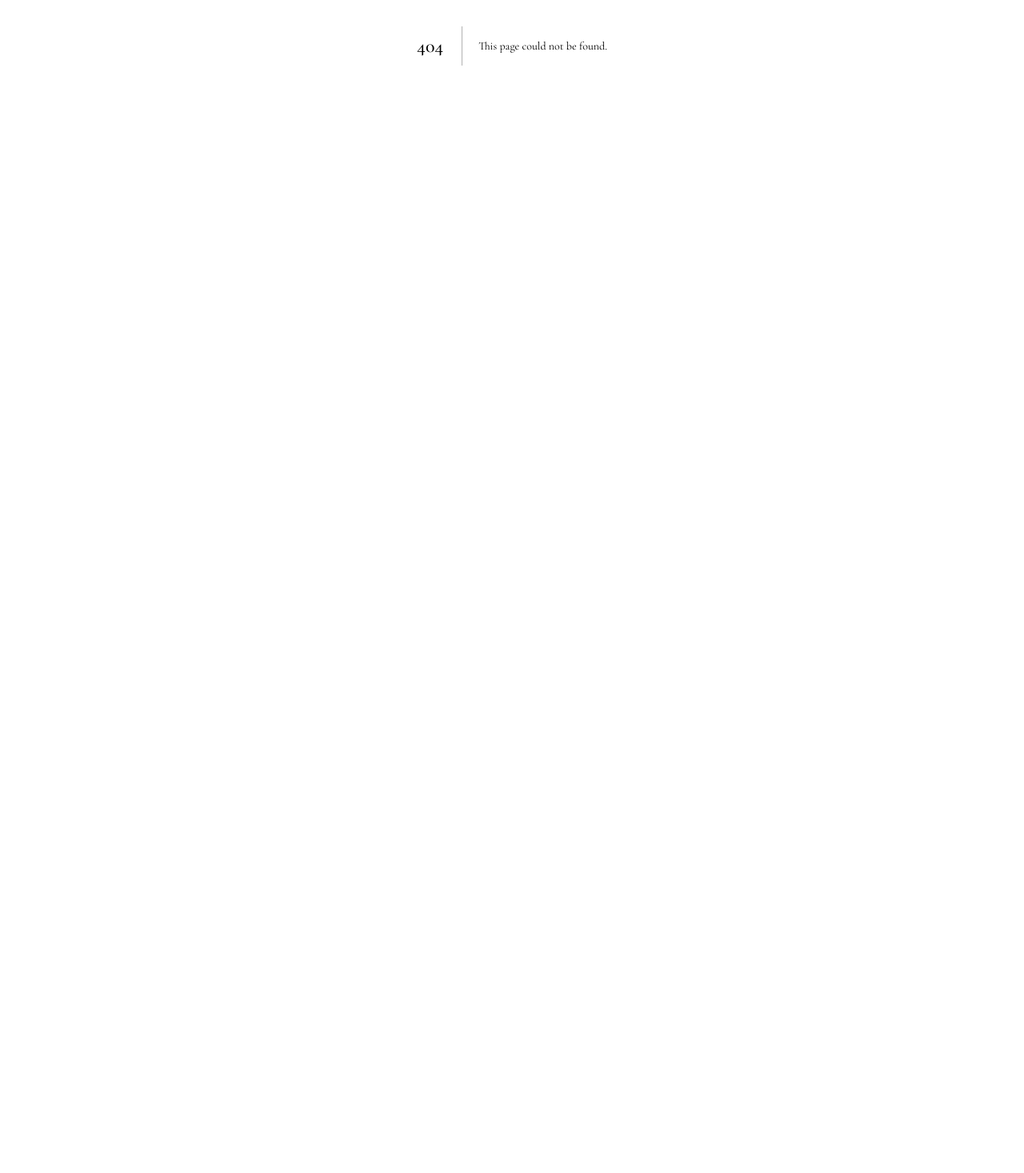
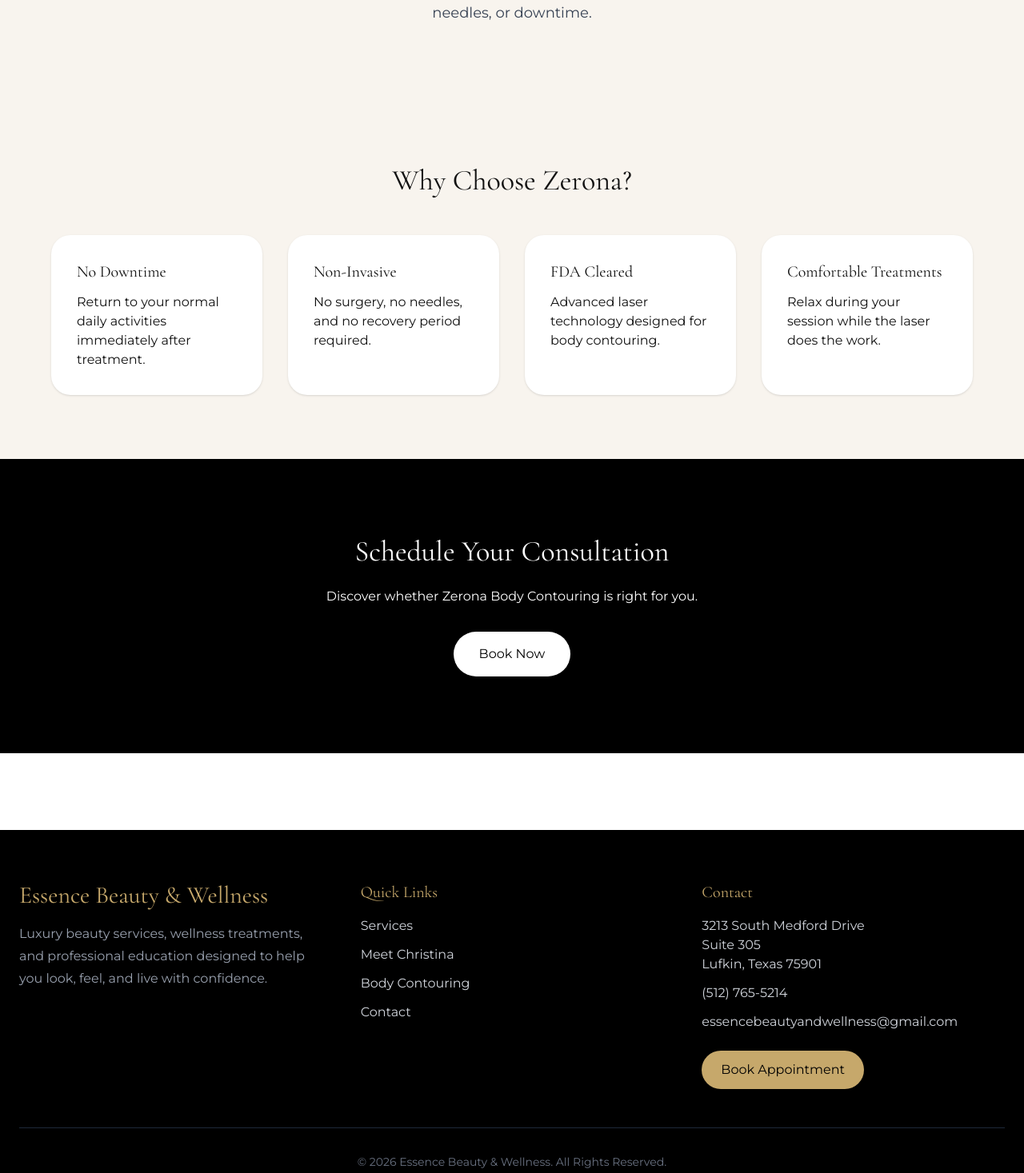
Before and after one commit to Cdubb919/essence-beauty-wellness, a Next.js app: page /body-contouring in a window 1280 px wide. Before the commit this address had no page. Shown: the part 343-1810 px from the top of the page at 80% size. Before the commit the page ends 800 px from the top, so only its background shows below. Built offline with nearby package versions, Linux system fonts and the light colour scheme.

Commit message:
Fixed homepage structure and booking links

```diff
--- /dev/null
+++ b/app/body-contouring/page.tsx
@@ -0,0 +1,86 @@
+export default function BodyContouringPage() {
+  return (
+    <main className="bg-[#F8F4EE] text-[#111111]">
+
+      {/* HERO */}
+      <section className="py-24 px-6 text-center">
+        <p className="uppercase tracking-[0.3em] text-sm mb-4 text-[#C6A86B]">
+          Non-Invasive Body Contouring
+        </p>
+
+        <h1 className="text-5xl md:text-7xl mb-6">
+          Zerona Body Contouring
+        </h1>
+
+        <p className="max-w-3xl mx-auto text-lg text-gray-700">
+          Reduce stubborn fat, contour your body, and feel more confident
+          without surgery, needles, or downtime.
+        </p>
+      </section>
+
+      {/* BENEFITS */}
+      <section className="py-20 px-6">
+        <div className="max-w-6xl mx-auto">
+
+          <h2 className="text-4xl text-center mb-12">
+            Why Choose Zerona?
+          </h2>
+
+          <div className="grid md:grid-cols-2 lg:grid-cols-4 gap-8">
+
+            <div className="bg-white p-8 rounded-3xl shadow-sm">
+              <h3 className="text-xl mb-3">No Downtime</h3>
+              <p>
+                Return to your normal daily activities immediately after treatment.
+              </p>
+            </div>
+
+            <div className="bg-white p-8 rounded-3xl shadow-sm">
+              <h3 className="text-xl mb-3">Non-Invasive</h3>
+              <p>
+                No surgery, no needles, and no recovery period required.
+              </p>
+            </div>
+
+            <div className="bg-white p-8 rounded-3xl shadow-sm">
+              <h3 className="text-xl mb-3">FDA Cleared</h3>
+              <p>
+                Advanced laser technology designed for body contouring.
+              </p>
+            </div>
+
+            <div className="bg-white p-8 rounded-3xl shadow-sm">
+              <h3 className="text-xl mb-3">Comfortable Treatments</h3>
+              <p>
+                Relax during your session while the laser does the work.
+              </p>
+            </div>
+
+          </div>
+        </div>
+      </section>
+
+      {/* CTA */}
+      <section className="py-24 px-6 bg-black text-white text-center">
+        <h2 className="text-4xl mb-6">
+          Schedule Your Consultation
+        </h2>
+
+        <p className="max-w-2xl mx-auto mb-8">
+          Discover whether Zerona Body Contouring is right for you.
+        </p>
+
+        <a
+          href="https://lashessence.square.site"
+          target="_blank"
+          rel="noopener noreferrer"
+          className="inline-block px-8 py-4 bg-white text-black rounded-full"
+        >
+          Book Now
+        </a>
+      </section>
+
+    </main>
+
+  );
+}
--- a/app/layout.tsx
+++ b/app/layout.tsx
@@ -1,6 +1,8 @@
 import type { Metadata } from "next";
 import "./globals.css";
 import { Cormorant_Garamond, Montserrat } from "next/font/google";
+import Navbar from "@/components/Navbar";
+import Footer from "@/components/Footer";
 
 const cormorant = Cormorant_Garamond({
   subsets: ["latin"],
@@ -28,7 +30,11 @@
       <body
         className={`${cormorant.variable} ${montserrat.variable} min-h-full`}
       >
+        <Navbar />
+
         {children}
+
+        <Footer />
       </body>
     </html>
   );
--- a/app/page.tsx
+++ b/app/page.tsx
@@ -1,11 +1,9 @@
-import Navbar from "@/components/Navbar";
 import Image from "next/image";
+import Link from "next/link";
 
 export default function Home() {
   return (
     <>
-      <Navbar />
-
       <main className="bg-[#F8F4EE] text-[#111111]">
         {/* HERO */}
         <section className="min-h-[90vh] flex items-center px-6 py-20">
@@ -28,13 +26,21 @@
               </p>
 
               <div className="flex flex-wrap gap-4">
-                <button className="px-8 py-4 bg-black text-white rounded-full hover:opacity-90 transition">
+                <a
+                  href="https://book.squareup.com/appointments/bc52e454-dae1-4f17-9202-978a3354bf21/location/V38TF6VCY7BP3/services?buttonTextColor=ffffff&color=000000&locale=en&referrer=so"
+                  target="_blank"
+                  rel="noopener noreferrer"
+                  className="px-8 py-4 bg-black text-white rounded-full hover:opacity-90 transition inline-block"
+                >
                   Book Appointment
-                </button>
+                </a>
 
-                <button className="px-8 py-4 border border-black rounded-full hover:bg-black hover:text-white transition">
+                <a
+                  href="#services"
+                  className="px-8 py-4 border border-black rounded-full hover:bg-black hover:text-white transition inline-block"
+                >
                   Explore Services
-                </button>
+                </a>
               </div>
             </div>
 
@@ -51,7 +57,6 @@
             </div>
           </div>
         </section>
-
         {/* SERVICES */}
         <section id="services" className="py-24 px-6">
           <div className="max-w-7xl mx-auto">
@@ -60,40 +65,61 @@
             <p className="text-center text-gray-600 mb-16">
               Beauty, wellness, and education all under one roof.
             </p>
-
             <div className="grid md:grid-cols-2 lg:grid-cols-4 gap-8">
-              <div className="bg-white p-8 rounded-3xl shadow-sm">
+              <a
+                href="https://lashessence.square.site/lash-services"
+                target="_blank"
+                rel="noopener noreferrer"
+                className="block"
+              >
+                <div className="bg-white p-8 rounded-3xl shadow-sm hover:shadow-lg transition cursor-pointer h-full">
                   <h3 className="text-2xl mb-4">Lash Extensions</h3>
                   <p className="text-gray-600">
                     Customized lash artistry designed to enhance your natural
                     beauty.
                   </p>
                 </div>
+              </a>
 
-              <div className="bg-white p-8 rounded-3xl shadow-sm">
+              <a
+                href="https://lashessence.square.site/lash-services"
+                target="_blank"
+                rel="noopener noreferrer"
+                className="block"
+              >
+                <div className="bg-white p-8 rounded-3xl shadow-sm hover:shadow-lg transition cursor-pointer h-full">
                   <h3 className="text-2xl mb-4">Lash Lift & Tint</h3>
                   <p className="text-gray-600">
                     A low-maintenance way to achieve darker, lifted lashes.
                   </p>
                 </div>
+              </a>
 
-              <div className="bg-white p-8 rounded-3xl shadow-sm">
+              <a
+                href="https://lashessence.square.site/airbrush-tanning"
+                target="_blank"
+                rel="noopener noreferrer"
+                className="block"
+              >
+                <div className="bg-white p-8 rounded-3xl shadow-sm hover:shadow-lg transition cursor-pointer h-full">
                   <h3 className="text-2xl mb-4">Airbrush Tanning</h3>
                   <p className="text-gray-600">
                     Beautiful, natural-looking color without UV exposure.
                   </p>
                 </div>
+              </a>
 
-              <div className="bg-white p-8 rounded-3xl shadow-sm">
+              <Link href="/body-contouring">
+                <div className="bg-white p-8 rounded-3xl shadow-sm hover:shadow-lg transition cursor-pointer h-full">
                   <h3 className="text-2xl mb-4">Body Contouring</h3>
                   <p className="text-gray-600">
                     Non-invasive Zerona treatments with no downtime.
                   </p>
                 </div>
+              </Link>
             </div>
           </div>
         </section>
-
         {/* MEET CHRISTINA */}
         <section id="about" className="py-24 px-6 bg-white">
           <div className="max-w-7xl mx-auto grid lg:grid-cols-2 gap-16 items-center">
@@ -135,6 +161,65 @@
             </div>
           </div>
         </section>
+        {/* WHY CHOOSE US */}
+        <section className="py-24 px-6 bg-[#F8F4EE]">
+          <div className="max-w-7xl mx-auto">
+            <div className="text-center mb-16">
+              <p className="uppercase tracking-[0.3em] text-sm mb-4 text-[#C6A86B]">
+                Why Choose Us
+              </p>
+
+              <h2 className="text-5xl mb-6">Beauty, Wellness & Education</h2>
+
+              <p className="max-w-3xl mx-auto text-lg text-gray-700">
+                More than a beauty studio — we're committed to helping you look,
+                feel, and live with confidence through personalized services,
+                advanced technology, and professional education.
+              </p>
+            </div>
+            <div className="grid md:grid-cols-2 lg:grid-cols-4 gap-8">
+              <div className="bg-white p-8 rounded-3xl shadow-sm text-center">
+                <h3 className="text-4xl mb-4">6+</h3>
+                <p className="font-medium mb-2">Years in Business</p>
+                <p className="text-gray-600">
+                  Now proudly serving East Texas with trusted beauty and
+                  wellness services.
+                </p>
+              </div>
+
+              <div className="bg-white p-8 rounded-3xl shadow-sm text-center">
+                <h3 className="text-4xl mb-4">10+</h3>
+                <p className="font-medium mb-2">
+                  Years Beauty Industry Experience
+                </p>
+                <p className="text-gray-600">
+                  Over a decade of hands-on experience helping clients look and
+                  feel their best.
+                </p>
+              </div>
+
+              <div className="bg-white p-8 rounded-3xl shadow-sm text-center">
+                <h3 className="text-4xl mb-4">1000s</h3>
+                <p className="font-medium mb-2">Client Appointments</p>
+                <p className="text-gray-600">
+                  Thousands of beauty, tanning, and wellness appointments
+                  successfully completed.
+                </p>
+              </div>
+
+              <div className="bg-white p-8 rounded-3xl shadow-sm text-center">
+                <h3 className="text-4xl mb-4">🎓</h3>
+                <p className="font-medium mb-2">
+                  Professional Training Programs
+                </p>
+                <p className="text-gray-600">
+                  Hands-on education designed to help aspiring beauty
+                  professionals succeed.
+                </p>
+              </div>
+            </div>
+          </div>
+        </section>
 
         {/* TRAINING */}
         <section id="training" className="py-24 px-6">
@@ -164,7 +249,6 @@
             </div>
           </div>
         </section>
-
         {/* CONTACT */}
         <section id="contact" className="py-24 px-6 bg-white text-center">
           <h2 className="text-4xl mb-6">Contact Us</h2>
@@ -181,7 +265,6 @@
 
           <p className="text-gray-600">essencebeautyandwellness@gmail.com</p>
         </section>
-
         {/* CTA */}
         <section className="py-24 px-6 bg-black text-white text-center">
           <h2 className="text-4xl mb-6">Ready to Invest in Yourself?</h2>
@@ -191,9 +274,14 @@
             Essence Beauty & Wellness experience.
           </p>
 
-          <button className="px-8 py-4 bg-white text-black rounded-full">
+          <a
+            href="https://book.squareup.com/appointments/bc52e454-dae1-4f17-9202-978a3354bf21/location/V38TF6VCY7BP3/services?buttonTextColor=ffffff&color=000000&locale=en&referrer=so"
+            target="_blank"
+            rel="noopener noreferrer"
+            className="px-8 py-4 bg-white text-black rounded-full inline-block"
+          >
             Book Now
-          </button>
+          </a>
         </section>
       </main>
     </>
--- /dev/null
+++ b/components/Footer.tsx
@@ -0,0 +1,82 @@
+export default function Footer() {
+return ( <footer className="bg-black text-white mt-24"> <div className="max-w-7xl mx-auto px-6 py-16"> <div className="grid md:grid-cols-3 gap-12"> <div> <h3 className="text-3xl mb-4 text-[#C6A86B]">
+Essence Beauty & Wellness </h3>
+
+        <p className="text-gray-400 leading-7">
+          Luxury beauty services, wellness treatments, and professional
+          education designed to help you look, feel, and live with
+          confidence.
+        </p>
+      </div>
+
+      <div>
+        <h4 className="text-xl mb-4 text-[#C6A86B]">Quick Links</h4>
+
+        <ul className="space-y-3 text-gray-300">
+          <li>
+            <a href="#services" className="hover:text-white transition">
+              Services
+            </a>
+          </li>
+
+          <li>
+            <a href="#about" className="hover:text-white transition">
+              Meet Christina
+            </a>
+          </li>
+
+          <li>
+            <a
+              href="/body-contouring"
+              className="hover:text-white transition"
+            >
+              Body Contouring
+            </a>
+          </li>
+
+          <li>
+            <a href="#contact" className="hover:text-white transition">
+              Contact
+            </a>
+          </li>
+        </ul>
+      </div>
+
+      <div>
+        <h4 className="text-xl mb-4 text-[#C6A86B]">Contact</h4>
+
+        <p className="text-gray-300 mb-3">
+          3213 South Medford Drive
+          <br />
+          Suite 305
+          <br />
+          Lufkin, Texas 75901
+        </p>
+
+        <p className="text-gray-300 mb-3">(512) 765-5214</p>
+
+        <p className="text-gray-300 mb-6 break-all">
+          essencebeautyandwellness@gmail.com
+        </p>
+
+        <a
+          href="https://book.squareup.com/appointments/bc52e454-dae1-4f17-9202-978a3354bf21/location/V38TF6VCY7BP3/services?buttonTextColor=ffffff&color=000000&locale=en&referrer=so"
+          target="_blank"
+          rel="noopener noreferrer"
+          className="inline-block bg-[#C6A86B] text-black px-6 py-3 rounded-full hover:opacity-90 transition"
+        >
+          Book Appointment
+        </a>
+      </div>
+    </div>
+
+    <div className="border-t border-gray-800 mt-12 pt-8 text-center text-gray-500 text-sm">
+      © {new Date().getFullYear()} Essence Beauty & Wellness. All Rights
+      Reserved.
+    </div>
+  </div>
+</footer>
+
+
+);
+}
```
Lines whose indentation alone changed are shown as unchanged.
